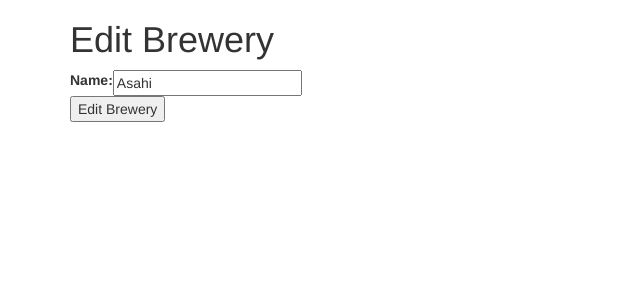
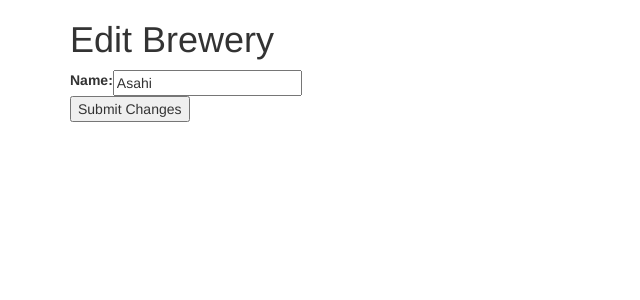
Before and after one commit to goingpaper/project, a Django app: page /brewery/1/edit/ in a window 1280 px wide. Shown: the part 52-352 px from the top of the page, without its empty margins (0-640 px from the left). Run offline with Django 3.2, Linux system fonts and the light colour scheme; a user stored in the database is signed in; data comes from the database, SQL or seed files in the repository; parts of the project's set-up code (start-up, migrations or seed data) failed here and were passed over; some libraries are stand-ins or nearby versions.

Commit message:
Update brewery_edit.html

```diff
--- a/project/barreviews/templates/barreviews/brewery_edit.html
+++ b/project/barreviews/templates/barreviews/brewery_edit.html
@@ -6,6 +6,6 @@
     <table>
         {{form}}
     </table>
-    <input type="submit" value="Edit Brewery"/>
+    <input type="submit" value="Submit Changes"/>
 </form>
 {% endblock %}
```
